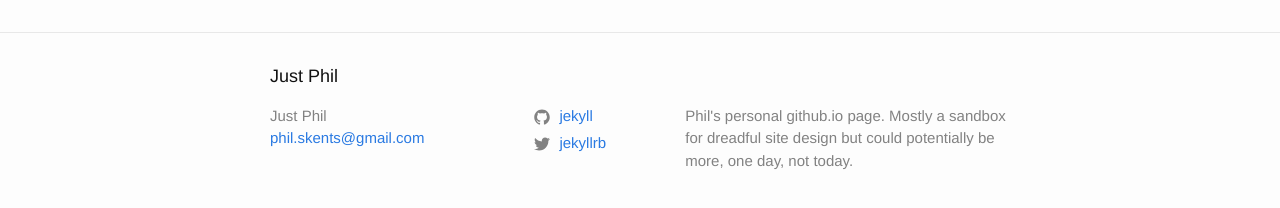
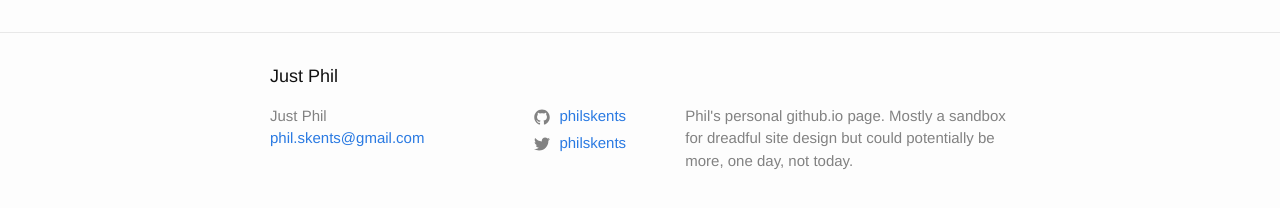
Before and after one commit to philskents/philskents.github.io, a Jekyll site: the page built from blog.md, in a window 1280 px wide. Shown: the part 264-472 px from the top of the page. Built offline with Jekyll 4.4.1, drawn with Linux system fonts in a browser that asks for light colours.

Commit message:
updated social info

```diff
--- a/_config.yml
+++ b/_config.yml
@@ -20,8 +20,8 @@ description: >- # this means to ignore newlines until "baseurl:"
   potentially be more, one day, not today.
 baseurl: "" # the subpath of your site, e.g. /blog
 url: "" # the base hostname & protocol for your site, e.g. http://example.com
-twitter_username: jekyllrb
-github_username:  jekyll
+twitter_username: philskents
+github_username:  philskents
 
 # Build settings
 markdown: kramdown
```
